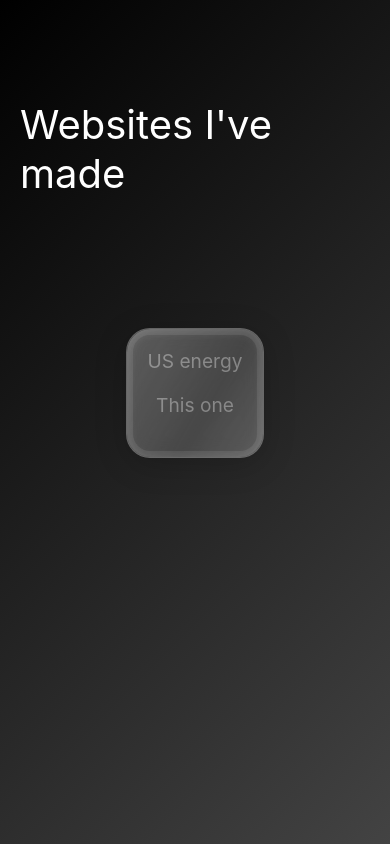
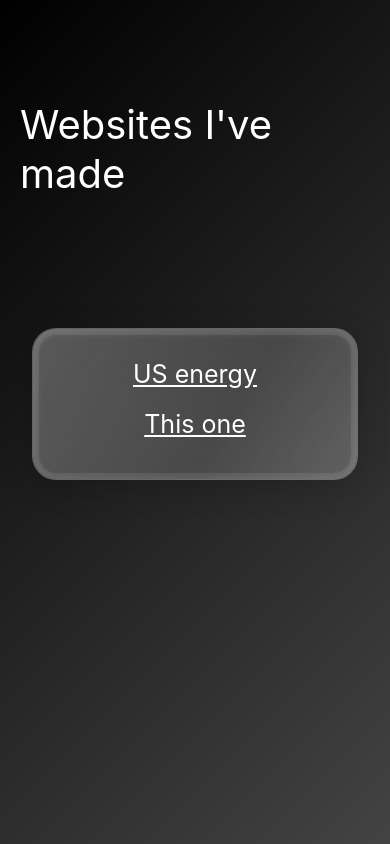
Before and after one commit to Taavi1p/portfolio, a React (Create React App) app: page /Websites in a window 390 px wide. Built offline with nearby package versions, Linux system fonts and the light colour scheme.

Commit message:
modular css

```diff
--- a/src/components/Blog.js
+++ b/src/components/Blog.js
@@ -1,12 +1,16 @@
 import React from 'react';
-import '../styles/blog.css';
+import '../styles/blog.module.css';
 import BlogPost from "./BlogPost";
 import PageWrapper from "./PageWrapper";
+import styles from '../styles/blog.module.css';
 
 function Blog() {
+  React.useEffect(() => {
+    window.scrollTo(0, 0);
+  }, []);
   return (
     <PageWrapper>
-      <div className="blog-page">
+      <div className={styles.blogPage}>
         <BlogPost
           title="Järgmised viis aastat"
           date="August 5, 2025"
@@ -37,22 +41,22 @@ function Blog() {
               hetkel on nad ülesehituselt piiratud vastama momentaalselt, ilma pikemalt järgi mõtlemata. Samamoodi ka
               kõige targema matemaatiku võimed oleksid oluliselt piiratud kui ta peaks ütlema esimese asja, mis pähe
               tuleb. See on peagi muutumas, lähiajal antakse tehisaru süsteemidele võimalus kasutada arvutit kui
-              tööriista ja teha pikaajalisi plaane, kasvatades nende võimeid märkimisväärselt <a href="https://arxiv.org/abs/2407.10031" target='blank' className="link">[4]</a>.
+              tööriista ja teha pikaajalisi plaane, kasvatades nende võimeid märkimisväärselt <a href="https://arxiv.org/abs/2407.10031" target="blank" className={styles.link}>[4]</a>.
             </p>,
              <p key="p5">
               On ette näha, et kõige võimsama tehisaru arendamine muutub lähiajal paratamatult riiklikuks projektiks, kui
               see juba praegu nii pole. Tehisaru rakendamine annab igale riigile vaieldamatu sõjalise eelise, seetõttu
-              võtavad peagi nii USA kui ka Hiina riiklikud asutused võimekaima tehisaru arendamise enda kätte <a href="https://situational-awareness.ai/" target='blank' className="link">[1]</a>. Tekib
+              võtavad peagi nii USA kui ka Hiina riiklikud asutused võimekaima tehisaru arendamise enda kätte <a href="https://situational-awareness.ai/" target='blank' className={styles.link}>[1]</a>. Tekib
               olukord, kus maailmas on kaks peamist tehisaru, kes on teistest peajagu üle ja dikteerivad kogu inimkonna
               tuleviku.
             </p>,
              <p key="p6">
               Inimestest igas aspektis targem tehisaru tundub olevat lähem tulevik kui arvata võiks. Ekspertide hinnangul
-              jõuame üliinimliku tehisaruni vahemikus aastal 2027 kuni 2035 <a href="https://situational-awareness.ai/" target='blank' className="link">[1]</a><a href="https://ai-2027.com/
-" target='blank' className="link">[3]</a>. See hinnang võib tunduda liiga äkiline,
-              ent tuleneb faktist, et tehisaru võimekus kasvab kõigi ootuste kohaselt eksponentsiaalselt. On tõestatud, et
+              jõuame üliinimliku tehisaruni vahemikus aastal 2027 kuni 2035 <a href="https://situational-awareness.ai/"
+              target='blank' className={styles.link}>[1]</a><a href="https://ai-2027.com/" target='blank' className={styles.link}>[3]</a>.
+              See hinnang võib tunduda liiga äkiline, ent tuleneb faktist, et tehisaru võimekus kasvab kõigi ootuste kohaselt eksponentsiaalselt. On tõestatud, et
               hetke olukorrast üliinimliku tehisaruni jõudmine ei vaja enam ühtegi algoritmilist läbimurret, vaja on üksnes
-              suurendada tehisaru treenimise mastaapi <a href="https://situational-awareness.ai/" target='blank' className="link">[1]</a>.
+              suurendada tehisaru treenimise mastaapi <a href="https://situational-awareness.ai/" target='blank' className={styles.link}>[1]</a>.
 
             </p>,
              <p key="p7">
@@ -72,7 +76,7 @@ function Blog() {
             </p>,
             <p key="p9">
               Tahest tahtmata  meie inimestena kaotame mingi hetk tehisaru üle kontrolli. Tekitab muret, et juba praegu ei
-              oska me tehisaru süsteeme täielikult inimeste huvide järgi joondada <a href="https://arxiv.org/abs/2412.14093" target='blank' className="link">[2]</a>. Lisaks on olukorda siiamaani
+              oska me tehisaru süsteeme täielikult inimeste huvide järgi joondada <a href="https://arxiv.org/abs/2412.14093" target='blank' className={styles.link}>[2]</a>. Lisaks on olukorda siiamaani
               lihtsustanud see, et inimestel on võimalus vaadata, mida tehisintellekt töö käigus mõtleb, ja anda sellele
               tagasisidet. Tulevikus raskendab asjaolu see, et peagi muutuvad tehisaru mõtted meie jaoks nii komplekseks, et
               inimestel ei ole enam võimalik hinnata, kas tehisaru lahendab mingit ülesannet meile eetilisel viisil või
--- a/src/components/Coding.js
+++ b/src/components/Coding.js
@@ -1,5 +1,5 @@
 import React, { useEffect } from 'react';
-import '../styles/coding.css';
+import styles from '../styles/coding.module.css';
 import MobileGame from "./MobileGame.js"
 import PIC1 from "../images/spy.png"
 import PIC2 from "../images/spy2.png"
@@ -12,10 +12,10 @@ function Coding() {
   }, []);
   return (
     <PageWrapper>
-    <div className="coding-page">
-      <div className="coding-content">
-       <div className='header'>Mobile games I've made</div>
-       <div className='mobile-apps'>
+      <div className={styles.codingPage}>
+        <div className={styles.codingContent}>
+          <div className={styles.codingHeader}>Mobile games I've made</div>
+          <div className={styles.mobileApps}>
             <MobileGame
               appName="Spyfall"
               appImage={PIC1}
--- a/src/components/Websites.js
+++ b/src/components/Websites.js
@@ -1,5 +1,5 @@
 import React, { useEffect } from 'react';
-import '../styles/coding.css';
+import styles from '../styles/coding.module.css';
 import PageWrapper from "./PageWrapper";
 import octocat from '../images/octocat.png';
 
@@ -9,17 +9,17 @@ function Coding() {
     }, []);
     return (
         <PageWrapper>
-            <div className="coding-page">
-                <div className="coding-content">
-                    <div className='header'>Websites I've made</div>
-                    <div className='websites-container'>
-                    <a href="https://taavi1p.github.io/energy-tracker/" target="_blank" className='link'>US energy</a>
-                    <a href="https://taavi1p.github.io/portfolio/" target="_blank" className='link'>This one</a>
-                </div>
+            <div className={styles.codingPage}>
+                <div className={styles.codingContent}>
+                    <div className="header">Websites I've made</div>
+                    <div className={styles.websitesContainer}>
+                        <a href="https://taavi1p.github.io/energy-tracker/" target="_blank" className={styles.link}>US energy</a>
+                        <a href="https://taavi1p.github.io/portfolio/" target="_blank" className={styles.link}>This one</a>
+                    </div>
                 </div>
             </div>
             {/*
-            <div class="octocat">
+            <div className={styles.octocat}>
                 <a href="https://github.com/Taavi1p" target="_blank" rel="noopener noreferrer">
                     <img src={octocat} />
                 </a>
--- a/src/styles/App.css
+++ b/src/styles/App.css
@@ -8,5 +8,5 @@ body {
     font-family: 'Roboto', sans-serif;
   }
   p {
-  color: #dedede !important; /* Replace with your desired color */
+  color: #dedede !important;
 }
--- a/src/styles/BlogPost.module.css
+++ b/src/styles/BlogPost.module.css
@@ -37,6 +37,12 @@
   margin-bottom: 1rem;
 }
 
+.link {
+    color: grey !important;
+    text-decoration: none !important;
+    font-size: 1.2rem !important;
+}
+
 
   @media (max-width: 768px) {
     .title {
--- a/src/styles/blog.css
+++ b/src/styles/blog.module.css
@@ -1,4 +1,4 @@
-.blog-page {
+.blogPage {
     min-height: 100vh;
     display: flex;
     flex-direction: column;
@@ -10,7 +10,13 @@
 }
 
 .link {
-    color: grey !important;
+    color: grey;
     text-decoration: none !important;
     font-size: 1.2rem !important;
 }
+
+ @media (max-width: 768px) {
+    .blogPage {
+        padding-top: 30px;
+    }
+}
--- a/src/styles/coding.css
+++ b/src/styles/coding.module.css
@@ -1,4 +1,4 @@
-.coding-page {
+.codingPage {
   padding-top: 100px;
   min-height: 100vh;
   width: 100%;
@@ -6,7 +6,7 @@
   box-sizing: border-box;
   }
 
-  .coding-content {
+  .codingContent {
     margin-left:auto;
     margin-right: auto;
     border: 10px white;
@@ -19,11 +19,12 @@
     padding-right: 20px;
   }
 
-  .websites-container {
+  .websitesContainer {
     display: flex;
     flex-direction: column;
     align-items: center;
     max-width: 850px;
+    min-width: 400px;
     padding: 82px;
     padding-top: 60px;
     padding-bottom: 40px;
@@ -40,7 +41,7 @@
     margin-top: 30px;
   }
 
-  .websites-container::before {
+  .websitesContainer::before {
     content: "";
     position: absolute;
     inset: 0;
@@ -64,10 +65,27 @@
     margin-bottom: 20px;
   }
 
+
+  .websiteHeader {
+    font-size: 40px;
+    color: white;
+    margin-left: auto;
+    margin-right: auto;
+  }
+
+  .codingHeader {
+    font-size: 40px;
+    color: white;
+    margin-left: auto;
+    margin-right: auto;
+    margin-bottom: 100px;
+  }
+
   @media (max-width: 768px) {
-  .websites-container {
-    padding: 20px;
-    padding-top: 20px;
+  .websitesContainer {
+    padding: 100px;
+    padding-top: 30px;
     padding-bottom: 20px;
+    min-width: 100px;
   }
 }
```
Lines whose indentation alone changed are shown as unchanged.
